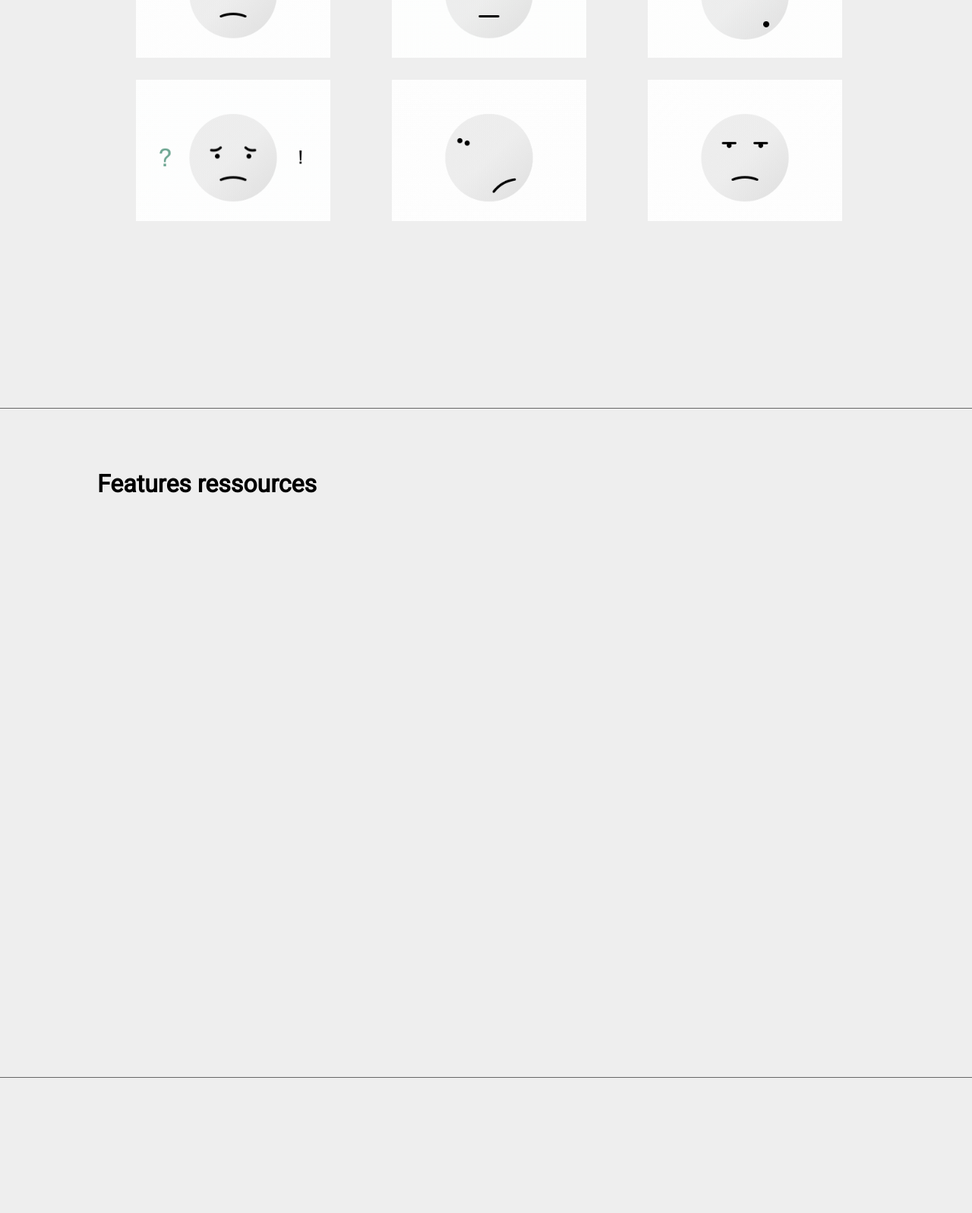
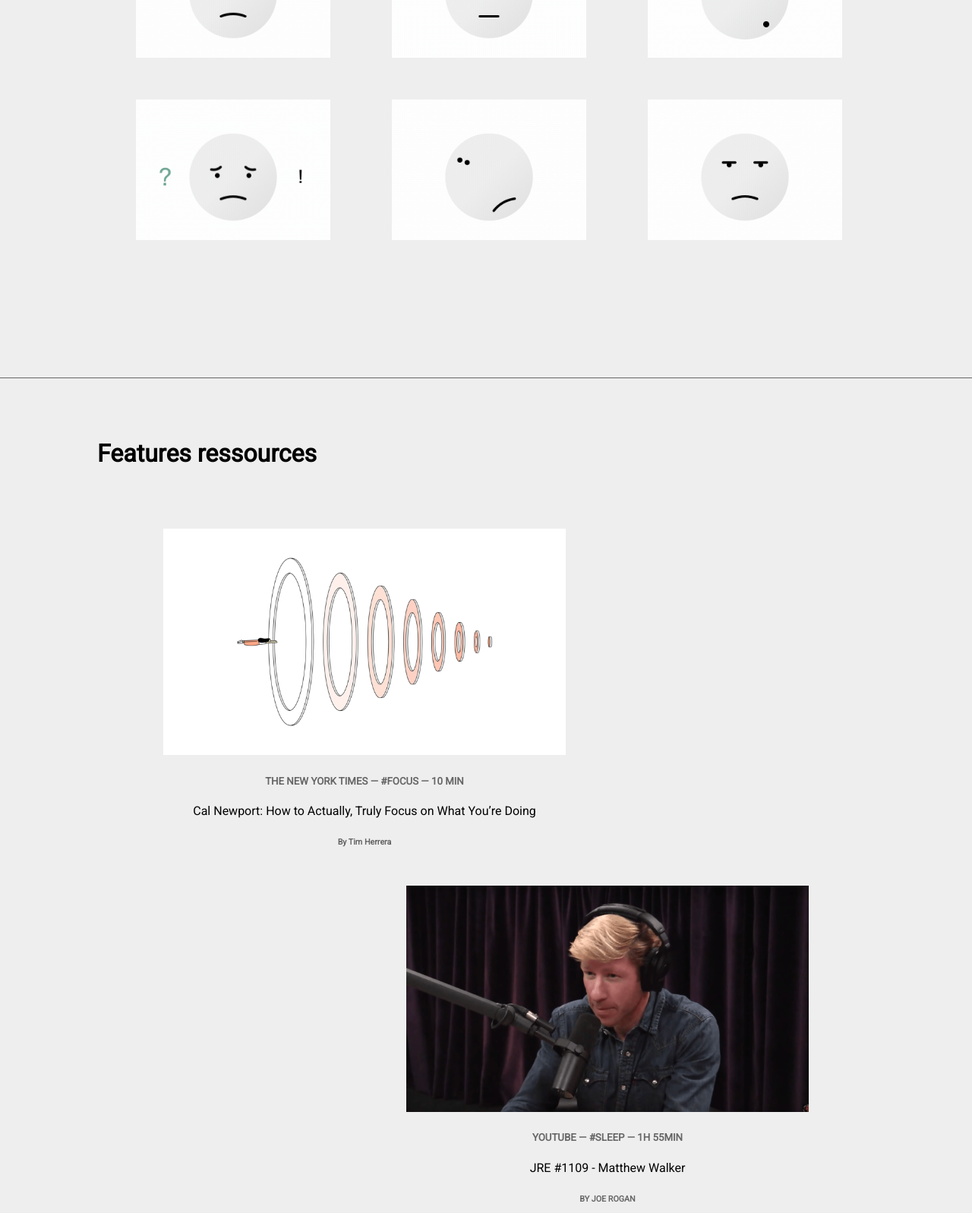
Before and after one commit to OezcanEser/Work-Responsibly-Project, a plain HTML site: page index.html in a window 1280 px wide. Shown: the part 1200-2797 px from the top of the page at 76% size. Before the commit the page ends 2619 px from the top, so only its background shows below. Drawn offline with Linux system fonts and the light colour scheme.

Commit message:
main done

```diff
--- a/assets/css/styles.css
+++ b/assets/css/styles.css
@@ -9,7 +9,12 @@ body {
 article {
     padding: 0 10vw;
     height: 100vh;
+}
+
+main article:first-child {
     border-bottom: 1px #666 solid;
+    border-top: 1px #666 solid;
+    padding-bottom: 5vh;
 }
 
 li, a {
@@ -90,20 +95,44 @@ main h3 {
     font-size: 2rem;
 }
 
-main p {
+main article:first-child p {
     margin: 2vh 0 10vh;
 }
 
-main article img {
+main article:first-child img {
     display: inline;
-    margin: 0 2.5% 2.5%;
+    margin: 0 2.5% 5%;
     width: 25%;
     margin-left: 5%;
 }
 
-
-main article img:hover {
+main article div img:hover {
     box-shadow: 1px 1px 30px #333;
     -webkit-transition : box-shadow ease-in-out .15s;
     transition : box-shadow ease-in-out .15s;
 }
+
+figure img {
+    width: 85%;
+}
+
+main article:nth-child(2) h3 {
+    margin-bottom: 10vh;
+}
+
+h5, h6 {
+    color: #666;
+}
+
+figcaption {
+    text-align: center;
+    margin-bottom: 5%;
+}
+
+figcaption:nth-of-type(odd) {
+    margin-right: 25vw
+}
+
+figcaption:nth-of-type(even) {
+    margin-left: 25vw;
+}
--- a/index.html
+++ b/index.html
@@ -54,10 +54,67 @@
         </article>
         <article>
             <h3>Features ressources</h3>
-
-
+            <figcaption>
+                <figure>
+                    <img src="./assets/img/kreise.png" alt="">
+                </figure>
+                <h5>
+                    THE NEW YORK TIMES — #FOCUS — 10 MIN
+                </h5>
+                <p>
+                    Cal Newport: How to Actually, Truly Focus on What You’re Doing
+                </p>
+                <h6>
+                    By Tim Herrera
+                </h6>
+            </figcaption>
+            <figcaption>
+                <figure>
+                    <img src="./assets/img/mircodude.png" alt="">
+                </figure>
+                <h5>
+                    YOUTUBE — #SLEEP — 1H 55MIN
+                </h5>
+                <p>
+                    JRE #1109 - Matthew Walker
+                </p>
+                <h6>
+                    BY JOE ROGAN
+                </h6>
+            </figcaption>
+            <figcaption>
+                <figure>
+                    <img src="./assets/img/girl.png" alt="">
+                </figure>
+                <h5>
+                    THE GUARDIAN — #SLEEP — 10 MIN
+                </h5>
+                <p>
+                    Sleep: How Much Do We Really Need?
+                </p>
+                <h6>
+                    BY HANNAH DEVLIN
+                </h6>
+            </figcaption>
+            <figcaption>
+                <figure>
+                    <img src="./assets/img/dude.png" alt="">
+                </figure>
+                <h5>
+                    YOUTUBE — #FOCUS — 9 MIN
+                </h5>
+                <p>
+                    I Quit Social Media For 30 days
+                </p>
+                <h6>
+                    BY MATT D'AVELLA
+                </h6>
+            </figcaption>
         </article>
     </main>
+    <footer>
+
+    </footer>
 </body>
 
 </html>
```
Also changed, not shown: assets/img/dude.png (added), assets/img/girl.png (added), assets/img/mircodude.png (added).
